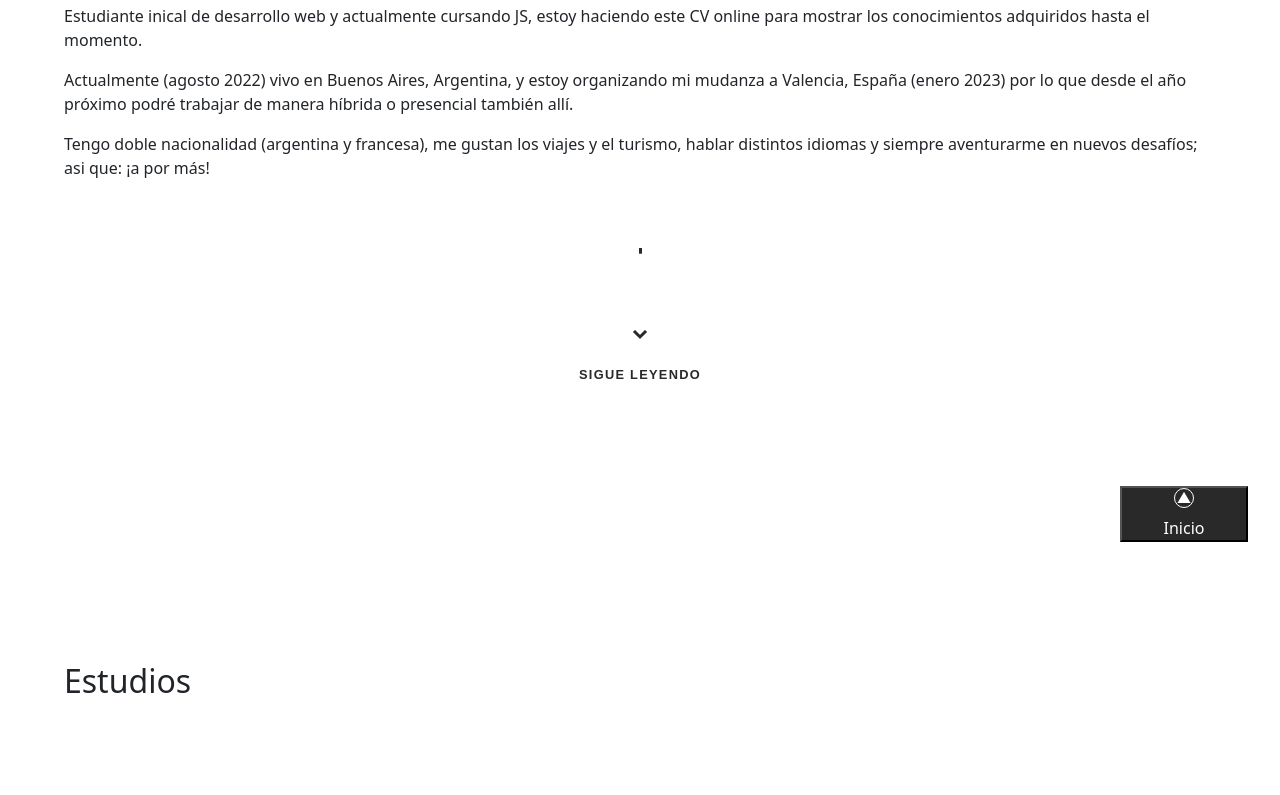
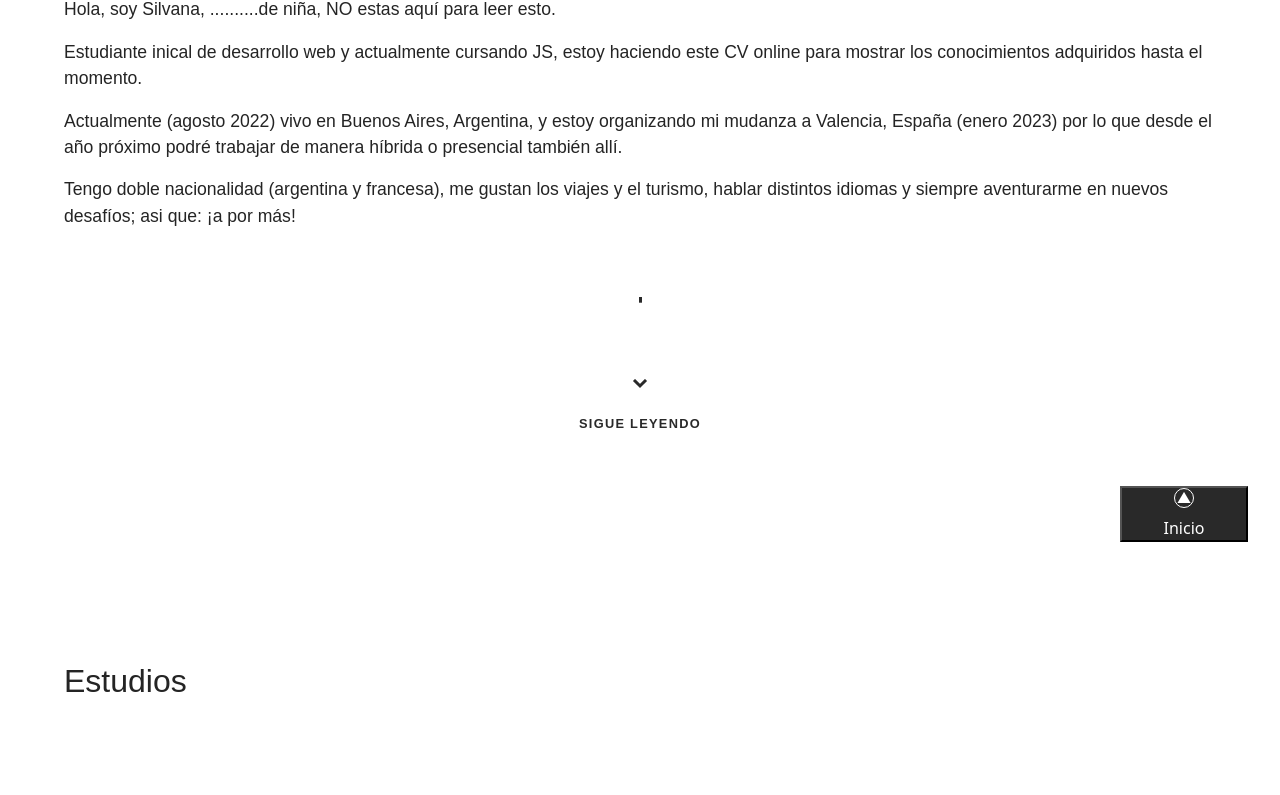
Before and after one commit to SilvanaBendahanGloria/AboutMe, a website: page index.html in a window 1280 px wide. Shown: the part 258-1053 px from the top of the page. Drawn offline with nearby package versions, Linux system fonts and the light colour scheme.

Commit message:
Last commit

```diff
--- a/index.html
+++ b/index.html
@@ -51,12 +51,12 @@
             <h2>Sobre mí</h2>
 
             <div class="about-me__tachado">
-               <p>Hola, soy Silvana, <span class="about-me__tachado__span">..........de niña, NO estas aquí para leer esto.</span></p>
+               <p class="about-me__text">Hola, soy Silvana, <span class="about-me__tachado__span">..........de niña, NO estas aquí para leer esto.</span></p>
             </div>
 
-            <p class="text-justify">Estudiante inical de desarrollo web y actualmente cursando JS, estoy haciendo este CV online para mostrar los conocimientos adquiridos hasta el momento.</p>
-            <p class="text-justify">Actualmente (agosto 2022) vivo en Buenos Aires, Argentina, y estoy organizando mi mudanza a Valencia, España (enero 2023) por lo que desde el año próximo podré trabajar de manera híbrida o presencial también allí. </p>
-            <p class="text-justify">Tengo doble nacionalidad (argentina y francesa), me gustan los viajes y el turismo, hablar distintos idiomas y siempre aventurarme en nuevos desafíos; asi que: ¡a por más!</p>
+            <p class="text-justify about-me__text">Estudiante inical de desarrollo web y actualmente cursando JS, estoy haciendo este CV online para mostrar los conocimientos adquiridos hasta el momento.</p>
+            <p class="text-justify about-me__text">Actualmente (agosto 2022) vivo en Buenos Aires, Argentina, y estoy organizando mi mudanza a Valencia, España (enero 2023) por lo que desde el año próximo podré trabajar de manera híbrida o presencial también allí. </p>
+            <p class="text-justify about-me__text">Tengo doble nacionalidad (argentina y francesa), me gustan los viajes y el turismo, hablar distintos idiomas y siempre aventurarme en nuevos desafíos; asi que: ¡a por más!</p>
          </section>
 
          <section class="boton__seguir">
--- a/scss/components/_general.scss
+++ b/scss/components/_general.scss
@@ -2,6 +2,18 @@
 #about-me{
   padding: 15vh 5vw;
   height: 100vh;
+}
+
+.about-me__historia {
+  margin-top: 5vh;
+}
+
+h2 {
+  @include fonts (nth($colors,5), 1.1.2em, nth($fonts, 2));
+}
+
+.about-me__text {
+  @include fonts (nth($colors,5), 1.1em, nth($fonts, 2));
 }
 
 .about-me__tachado__span {
```
Also changed, not shown: english.html (+4 -4 lines), css/style.css, 1 other file.
